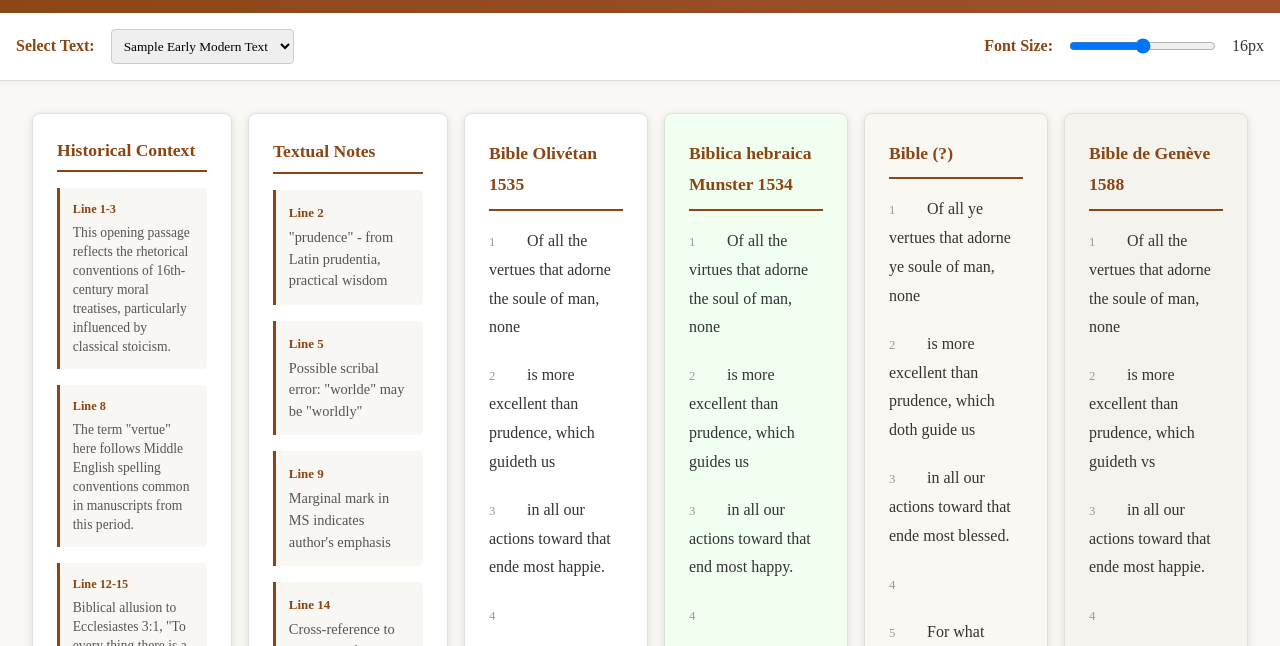
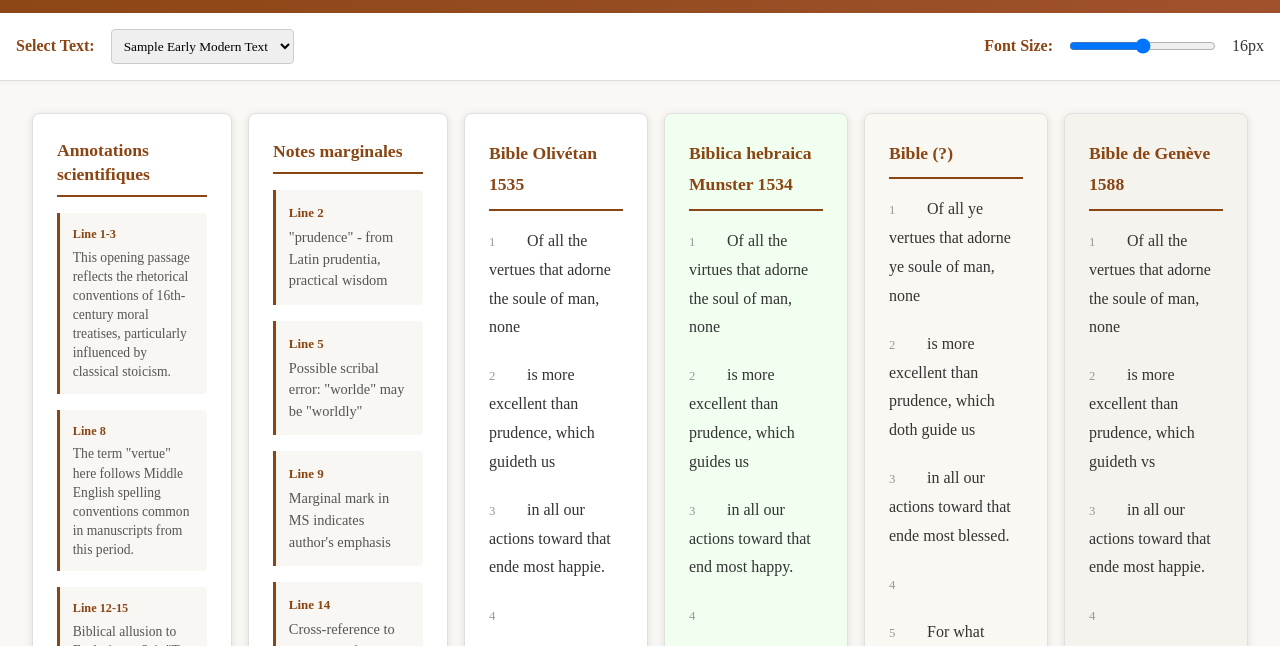
Before and after one commit to CAhelvetiorum/projet-olivetan, a plain HTML site: page index.html in a window 1280 px wide. Shown: the part 104-750 px from the top of the page. Drawn offline with Linux system fonts and the light colour scheme.

Commit message:
Update index.html

```diff
--- a/index.html
+++ b/index.html
@@ -255,7 +255,7 @@
     <div class="edition-container">
         <!-- Second Level Marginal Notes (Far Left) -->
         <div class="column marginal-notes-2">
-            <h3>Historical Context</h3>
+            <h3>Annotations scientifiques</h3>
             <div class="sync-scroll" id="marginalNotes2">
                 <div class="note-item">
                     <div class="note-ref">Line 1-3</div>
@@ -270,12 +270,12 @@
                     <div class="note-content">Biblical allusion to Ecclesiastes 3:1, "To every thing there is a season," demonstrates the author's theological background.</div>
                 </div>
             </div>
-            <button class="add-button" onclick="addNote('marginalNotes2', 'Historical Context')">Add Context Note</button>
+            <button class="add-button" onclick="addNote('marginalNotes2', 'Annotations scientifiques')">Add Context Note</button>
         </div>
 
         <!-- First Level Marginal Notes -->
         <div class="column marginal-notes-1">
-            <h3>Textual Notes</h3>
+            <h3>Notes marginales</h3>
             <div class="sync-scroll" id="marginalNotes1">
                 <div class="note-item">
                     <div class="note-ref">Line 2</div>
@@ -294,7 +294,7 @@
                     <div class="note-content">Cross-reference to Chapter 3, folio 15r</div>
                 </div>
             </div>
-            <button class="add-button" onclick="addNote('marginalNotes1', 'Textual Notes')">Add Text Note</button>
+            <button class="add-button" onclick="addNote('marginalNotes1', 'Notes marginales')">Add Text Note</button>
         </div>
 
         <!-- Main Text -->
```
